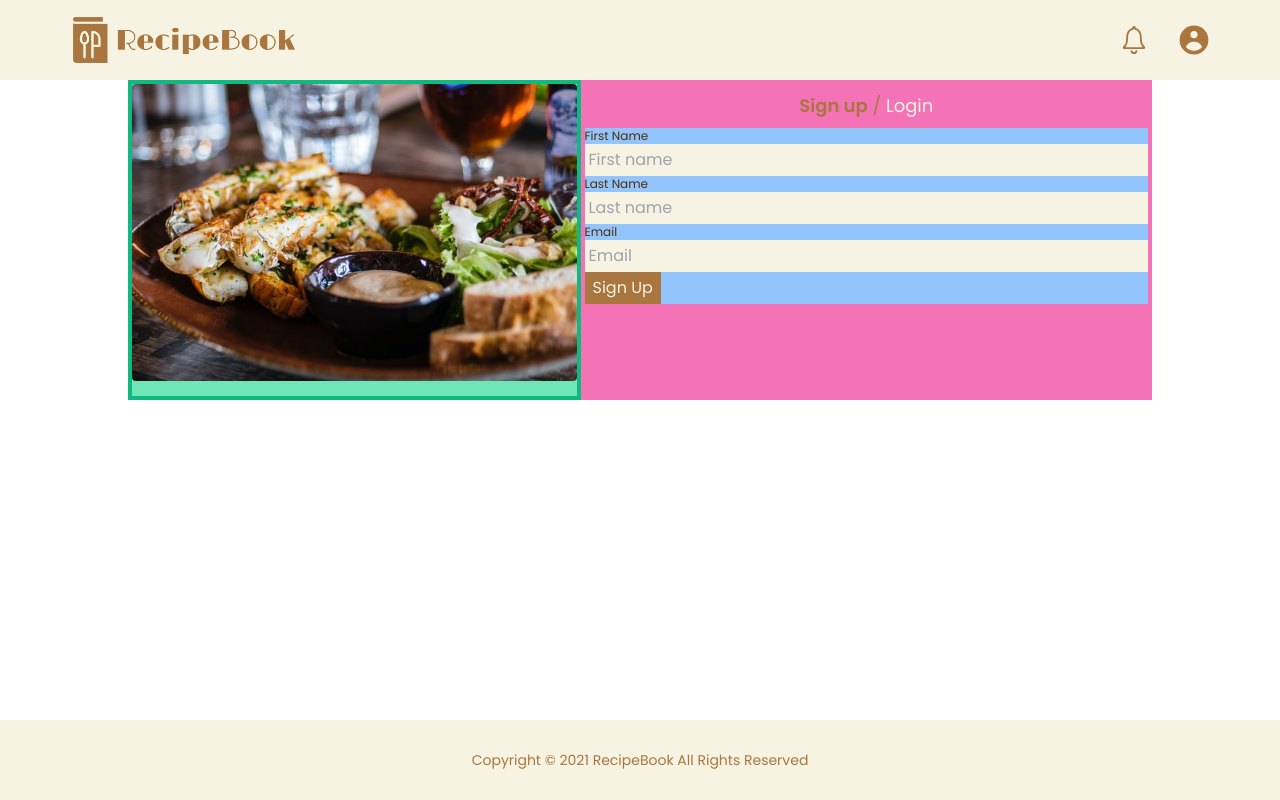
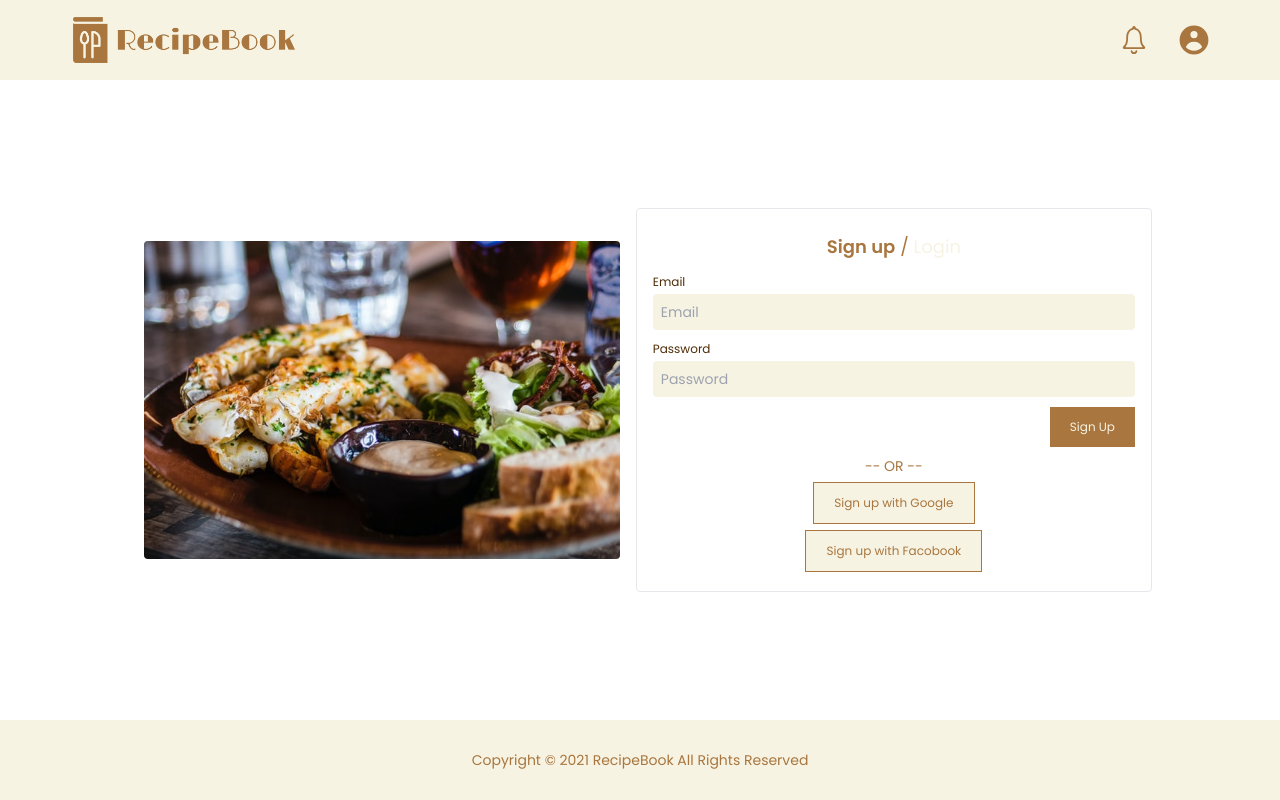
Before and after one commit to YumiMachino/recipe-book, a React (Create React App) app: page /signUp in a window 1280 px wide. Built offline with nearby package versions, Linux system fonts and the light colour scheme.

Commit message:
Add UI for SignUpLogin template and SignUp page, Update Button component for optional properties for Link, and click handler

```diff
--- a/src/components/reusable/Button.tsx
+++ b/src/components/reusable/Button.tsx
@@ -3,17 +3,36 @@ import { Link } from 'react-router-dom';
 type ButtonProps = {
   isPrimary: boolean;
   content: string;
-  link: string;
+  link?: string;
+  clickHandler?: () => void;
 };
 
 const Button: React.FC<ButtonProps> = ({
   isPrimary,
   content,
   link,
+  clickHandler,
 }): JSX.Element => {
-  return (
-    <Link to={link}>
+  if (link) {
+    return (
+      <Link to={link}>
+        <button
+          onClick={clickHandler}
+          className={`px-4 py-2 text-xs  md:px-5 md:py-3 inline-block  transform hover:scale-105 transition-transform duration-300
+          ${
+            isPrimary
+              ? 'bg-primary text-secondary'
+              : 'bg-secondary text-primary border border-solid border-primary'
+          }`}
+        >
+          {content}
+        </button>
+      </Link>
+    );
+  } else {
+    return (
       <button
+        onClick={clickHandler}
         className={`px-4 py-2 text-xs  md:px-5 md:py-3 inline-block  transform hover:scale-105 transition-transform duration-300
           ${
             isPrimary
@@ -23,8 +42,8 @@ const Button: React.FC<ButtonProps> = ({
       >
         {content}
       </button>
-    </Link>
-  );
+    );
+  }
 };
 
 export default Button;
--- a/src/components/template/SignUpLogIn.tsx
+++ b/src/components/template/SignUpLogIn.tsx
@@ -1,38 +1,98 @@
+import React, { useState } from 'react';
+import Button from '../reusable/Button';
+
 type SignUpLoginProps = {
   isLogin: boolean;
 };
 
+export interface UserDataType {
+  email: string;
+  password: string;
+}
+
 const SignUpLogIn: React.FC<SignUpLoginProps> = ({ isLogin }) => {
+  const [userData, setUserData] = useState<UserDataType>({
+    email: '',
+    password: '',
+  });
+
+  // these functions need to be in Button componenet for onClick event handling
+  const signUp = async () => {
+    console.log('Sining up....');
+  };
+
+  const logIn = async () => {
+    console.log('Logging in...');
+  };
+
+  const logOut = async () => {};
+
+  const test = () => {
+    console.log('Here, we can do firebase auth using sns....');
+  };
+
+  const handleChange = (
+    e: React.ChangeEvent<HTMLInputElement | HTMLTextAreaElement>
+  ): void => {
+    setUserData({
+      ...userData,
+      [e.target.name]: e.target.value,
+    });
+  };
+
   return (
-    <form action='' className='bg-blue-300 '>
-      <div className='flex flex-col'>
+    <>
+      <form action='' className='flex flex-col justify-around  h-3/5'>
         <div className='flex flex-col'>
-          <label className='text-xs text-dark'>First Name</label>
+          <label className='text-xs text-dark pb-1'>Email</label>
           <input
-            type='text'
-            placeholder='First name'
-            className='bg-secondary p-1'
+            type='email'
+            placeholder='Email'
+            onChange={handleChange}
+            value={userData.email}
+            name='email'
+            className='text-dark bg-secondary p-2 placeholder-gray-400 text-sm rounded focus:outline-none focus:border-primary
+              required'
           />
         </div>
         <div className='flex flex-col'>
-          <label className='text-xs text-dark'>Last Name</label>
+          <label className='text-xs text-dark pb-1 '>Password</label>
           <input
-            type='text'
-            placeholder='Last name'
-            className='bg-secondary p-1'
+            type='password'
+            placeholder='Password'
+            onChange={handleChange}
+            value={userData.password}
+            name='password'
+            className='text-dark bg-secondary p-2 placeholder-gray-400 text-sm rounded focus:outline-none focus:border-primary '
+            required
           />
         </div>
+        <div className='flex  justify-end'>
+          <Button
+            isPrimary={true}
+            content={isLogin ? 'Log In' : 'Sign Up'}
+            link={undefined}
+            clickHandler={isLogin ? logIn : signUp}
+          />
+        </div>
+      </form>
+      <div className='flex flex-col justify-around items-center h-2/5 w-full'>
+        <p className='text-sm text-primary'>-- OR -- </p>
+
+        <Button
+          isPrimary={false}
+          content={isLogin ? 'Log in with Google' : 'Sign up with Google'}
+          link={undefined}
+          clickHandler={test}
+        />
+        <Button
+          isPrimary={false}
+          content={isLogin ? 'Log in with Facebook' : 'Sign up with Facobook'}
+          link={undefined}
+          clickHandler={test}
+        />
       </div>
-      <div className='flex flex-col'>
-        <label className='text-xs text-dark'>Email</label>
-        <input type='email' placeholder='Email' className='bg-secondary p-1' />
-      </div>
-      <input
-        type='submit'
-        value={isLogin ? 'Log In' : 'Sign Up'}
-        className='bg-primary text-secondary px-2 py-1 text-right'
-      />
-    </form>
+    </>
   );
 };
 
--- a/src/pages/SignUp.tsx
+++ b/src/pages/SignUp.tsx
@@ -10,12 +10,13 @@ const SignUp = () => {
 
   return (
     <Layout>
-      <div className='flex lg:w-4/5 lg:mx-auto bg-green-500'>
-        <div className='hidden lg:block bg-green-300 m-1'>
+      <div className='flex  h-96 w-4/5 items-center lg:w-4/5 lg:mx-auto absolute top-1/2 left-1/2 transform -translate-y-1/2 -translate-x-1/2'>
+        <div className='hidden  lg:block  m-1 p-3'>
           <img src={demoImg} alt='Recipe' className='rounded' />
         </div>
-        <div className='w-4/5 h-80 my-auto bg-pink-400 mx-auto flex flex-col p-1'>
-          <h1 className='text-lg text-primary p-2 text-center  '>
+
+        <div className='w-11/12 h-full sm:w-8/12  mx-auto flex flex-col p-4 m-1 sm:border border-seconary rounded '>
+          <h1 className='text-lg text-primary p-2 text-center '>
             <button
               className={
                 isLogin ? 'text-secondary' : 'text-primary font-semibold'
@@ -34,7 +35,7 @@ const SignUp = () => {
               Login
             </button>
           </h1>
-          <SignUpLogIn isLogin={false} />
+          <SignUpLogIn isLogin={isLogin} />
         </div>
       </div>
     </Layout>
```
